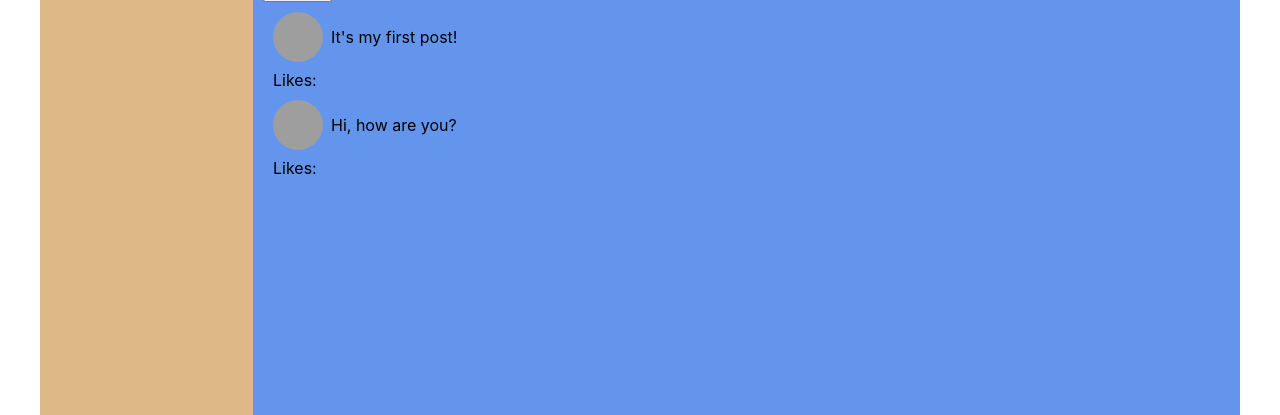
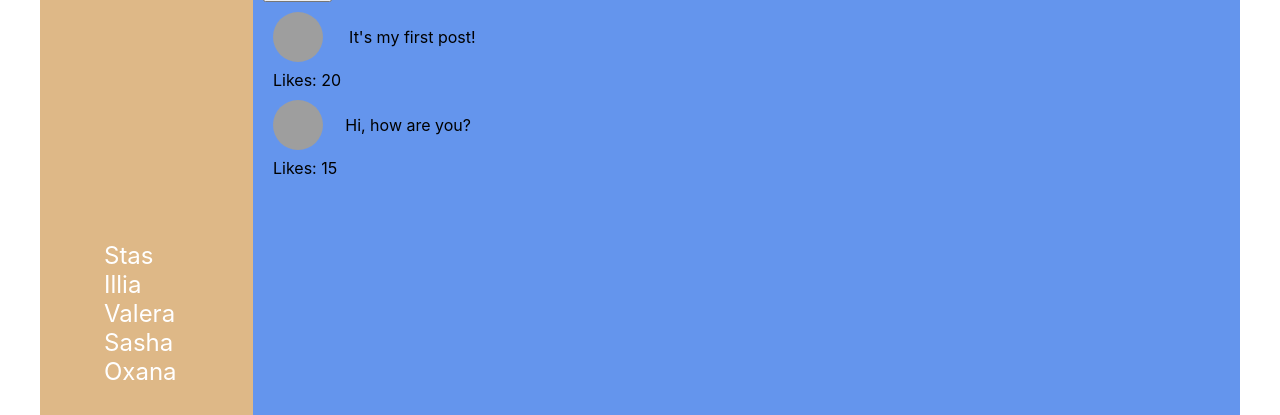
Before and after one commit to SimonLip/react-social-network, a React (Create React App) app: page / in a window 1280 px wide. Shown: the part 514-929 px from the top of the page. Built offline with nearby package versions, Linux system fonts and the light colour scheme; grey boxes are pictures that could not be loaded.

Commit message:
navbarlist added

```diff
--- a/src/App.css
+++ b/src/App.css
@@ -8,7 +8,8 @@
 
   grid-template-areas:
     "header header"
-    "nav content";
+    "nav content"
+    "navfriends content";
 }
 
 .app-wrapper-content {
--- a/src/App.js
+++ b/src/App.js
@@ -6,16 +6,25 @@ import Profile from './components/Profile/Profile';
 import Dialogs from './components/Dialogs/Dialogs';
 import { Route, Routes } from 'react-router-dom';
 
-const App = ({data}) => {
+const App = (props) => {
   return (
     <div className='app-wrapper'>
       <Header />
-      <Navbar />
+      <Navbar state={props.state.dialogsPage} />
       <div className='app-wrapper-content'>
         <Routes>
-          <Route  path='' element={<Profile postData={data.postData} />} />
-          <Route  path='/profile' element={<Profile postData={data.postData} />} />
-          <Route  path='/dialogs' element={<Dialogs dialogs={data.dialogs} messages={data.messages} />} />
+          <Route path='' element={
+            <Profile
+              state={props.state.profilePage} />
+          } />
+          <Route path='/profile' element={
+            <Profile
+              state={props.state.profilePage} />
+          } />
+          <Route path='/dialogs' element={
+            <Dialogs
+              state={props.state.dialogsPage} />
+          } />
         </Routes>
       </div>
     </div>
--- a/src/components/Dialogs/Dialogs.js
+++ b/src/components/Dialogs/Dialogs.js
@@ -6,11 +6,11 @@ import DialogMessage from './DialogMessages/DialogMessage';
 
 const Dialogs = (props) => {
 
-    let dialogsElements = props.dialogs.map(dialog => (
+    let dialogsElements = props.state.dialogs.map(dialog => (
         < DialogItem className={classes.DialogItem} key={dialog.id} name={dialog.name} id={dialog.id} />
     ));
 
-    let messagesElements = props.messages.map(message => (
+    let messagesElements = props.state.messages.map(message => (
         < DialogMessage key={message.id} message={message.message} />
     ));
 
--- a/src/components/Navbar/Navbar.js
+++ b/src/components/Navbar/Navbar.js
@@ -1,25 +1,42 @@
 import React from 'react';
 import classes from './Navbar.module.css';
 import { NavLink } from 'react-router-dom';
+import NavbarFriendsList from './NavbarFriendsList/NavbarFriendsList';
 
-const Navbar = () => {
+const Navbar = (props) => {
   return (
     <nav className={classes.nav}>
       <div className={classes.item}>
-        <NavLink to='/profile' className={({ isActive }) => isActive ? classes.active : ''}>Profile</NavLink>
+        <NavLink to='/profile'
+          className={({ isActive }) => isActive ? classes.active : ''}>
+          Profile
+        </NavLink>
       </div>
       <div className={classes.item}>
-        <NavLink to='/dialogs' className={({ isActive }) => isActive ? classes.active : ''}>Dialogs</NavLink>
+        <NavLink to='/dialogs'
+          className={({ isActive }) => isActive ? classes.active : ''}>
+          Dialogs
+        </NavLink>
       </div>
       <div className={classes.item}>
-        <NavLink to='/news' className={({ isActive }) => isActive ? classes.active : ''}>News</NavLink>
+        <NavLink to='/news'
+          className={({ isActive }) => isActive ? classes.active : ''}>
+          News
+        </NavLink>
       </div>
       <div className={classes.item}>
-        <NavLink to='/music' className={({ isActive }) => isActive ? classes.active : ''}>Music</NavLink>
+        <NavLink to='/music'
+          className={({ isActive }) => isActive ? classes.active : ''}>
+          Music
+        </NavLink>
       </div>
       <div className={classes.item}>
-        <NavLink to='/settings' className={({ isActive }) => isActive ? classes.active : ''}>Settings</NavLink>
+        <NavLink to='/settings'
+          className={({ isActive }) => isActive ? classes.active : ''}>
+          Settings
+        </NavLink>
       </div>
+      <NavbarFriendsList state={props.state} />
     </nav>
   );
 }
--- /dev/null
+++ b/src/components/Navbar/NavbarFriendsList/NavbarFriendsItem/NavbarFriendsItem.js
@@ -0,0 +1,18 @@
+import React from "react";
+import classes from "./NavbarFriendsItem.module.css";
+import { NavLink } from "react-router-dom";
+
+const NavbarFriendsItem = (props) => {
+
+    let path = "/dialogs/" + props.id;
+
+    return (
+        <div className={classes.dialog}>
+            <NavLink to={path}>
+                {props.name}
+            </NavLink>
+        </div>
+    )
+}
+
+export default NavbarFriendsItem;
--- /dev/null
+++ b/src/components/Navbar/NavbarFriendsList/NavbarFriendsList.js
@@ -0,0 +1,20 @@
+import React from "react";
+import classes from './NavbarFriendsList.module.css';
+import NavbarFriendsItem from "./NavbarFriendsItem/NavbarFriendsItem";
+
+const NavbarFriendsList = (props) => {
+
+    let navbarFriends = props.state.dialogs.map(dialog => (
+        < NavbarFriendsItem className={classes.DialogItem} key={dialog.id} name={dialog.name} id={dialog.id} />
+    ));
+
+    return (
+        <div className={classes.friends}>
+            <div className={classes.friendsItem}>
+                {navbarFriends}
+            </div>
+        </div>
+    )
+};
+
+export default NavbarFriendsList;
--- /dev/null
+++ b/src/components/Navbar/NavbarFriendsList/NavbarFriendsList.module.css
@@ -0,0 +1,23 @@
+.friends {
+    grid-area: navfriends;
+    background-color: burlywood;
+}
+
+.friendsItem {
+    display: grid;
+    grid-template-columns: 1fr;
+    margin-top: 550px;
+}
+
+.friendsItem a {
+    text-decoration: none;
+    color: white;
+    font-size: 1.5rem;
+    padding-left: 4rem;
+    padding-right: 4rem;
+}
+
+a.active {
+    color: gold;
+    font-weight: bold;
+}
--- a/src/components/Profile/MyPosts/MyPosts.js
+++ b/src/components/Profile/MyPosts/MyPosts.js
@@ -4,8 +4,8 @@ import Post from "./Post/Post";
 
 const MyPosts = (props) => {
 
-    let postsElements = props.postData.map(post => (
-        <Post key={post.id} message={post.message} likesCount={post.l}/>
+    let postsElements = props.posts.map(post => (
+        <Post key={post.id} message={post.message} likesCount={post.likesCount}/>
     ));
 
     return (
--- a/src/components/Profile/Profile.js
+++ b/src/components/Profile/Profile.js
@@ -7,7 +7,7 @@ const Profile = (props) => {
     return (
         <div className={classes.content}>
             <ProfileInfo />
-            <MyPosts postData={props.postData}/>
+            <MyPosts posts={props.state.posts}/>
         </div>
     )
 }
--- a/src/index.js
+++ b/src/index.js
@@ -4,35 +4,13 @@ import './index.css';
 import App from './App';
 import reportWebVitals from './reportWebVitals';
 import { BrowserRouter } from 'react-router-dom';
+import state from './redux/state';
 
 const root = ReactDOM.createRoot(document.getElementById('root'));
 
-let data = {
-  dialogs :[
-    { id: 1, name: 'Stas' },
-    { id: 2, name: 'Illia' },
-    { id: 3, name: 'Valera' },
-    { id: 4, name: 'Sasha' },
-    { id: 5, name: 'Oxana' }
-  ],
-
-  messages :[
-    { id: 1, message: "Hi" },
-    { id: 2, message: "Homie" },
-    { id: 3, message: "We coo?" },
-    { id: 4, message: "Sup!" },
-    { id: 5, message: "How are you?" }
-  ],
-
-   postData :[
-    { id: 1, message: "It's my first post!", likesCount: 20 },
-    { id: 2, message: "Hi, how are you?", likesCount: 15 }
-  ],
-};
-
 root.render(
   <BrowserRouter>
-    <App data={data} />
+    <App state={state} />
   </BrowserRouter>
 );
 
--- /dev/null
+++ b/src/redux/state.js
@@ -0,0 +1,30 @@
+let state = {
+
+  profilePage: {
+    posts : [
+      { id: 1, message: "It's my first post!", likesCount: 20 },
+      { id: 2, message: "Hi, how are you?", likesCount: 15 }
+    ],
+  },
+
+  dialogsPage: {
+    dialogs: [
+      { id: 1, name: 'Stas' },
+      { id: 2, name: 'Illia' },
+      { id: 3, name: 'Valera' },
+      { id: 4, name: 'Sasha' },
+      { id: 5, name: 'Oxana' }
+    ],
+
+    messages: [
+      { id: 1, message: "Hi" },
+      { id: 2, message: "Homie" },
+      { id: 3, message: "We coo?" },
+      { id: 4, message: "Sup!" },
+      { id: 5, message: "How are you?" }
+    ],
+  },
+
+};
+
+export default state;
```
Also changed, not shown: src/components/Navbar/NavbarFriendsList/NavbarFriendsItem/NavbarFriendsItem.module.css (added), 1 other file (tests, documents, lock files or other folders).
